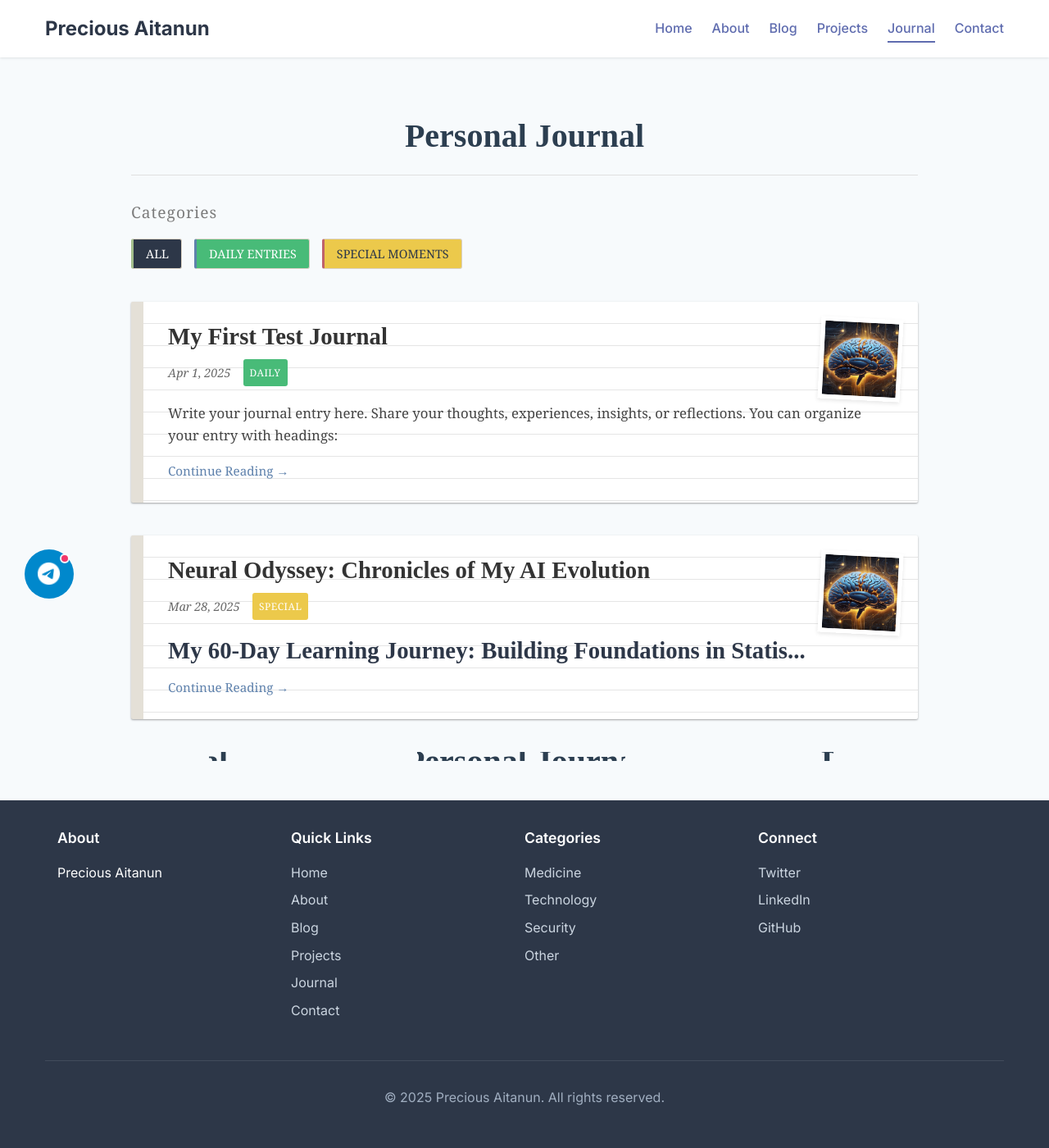
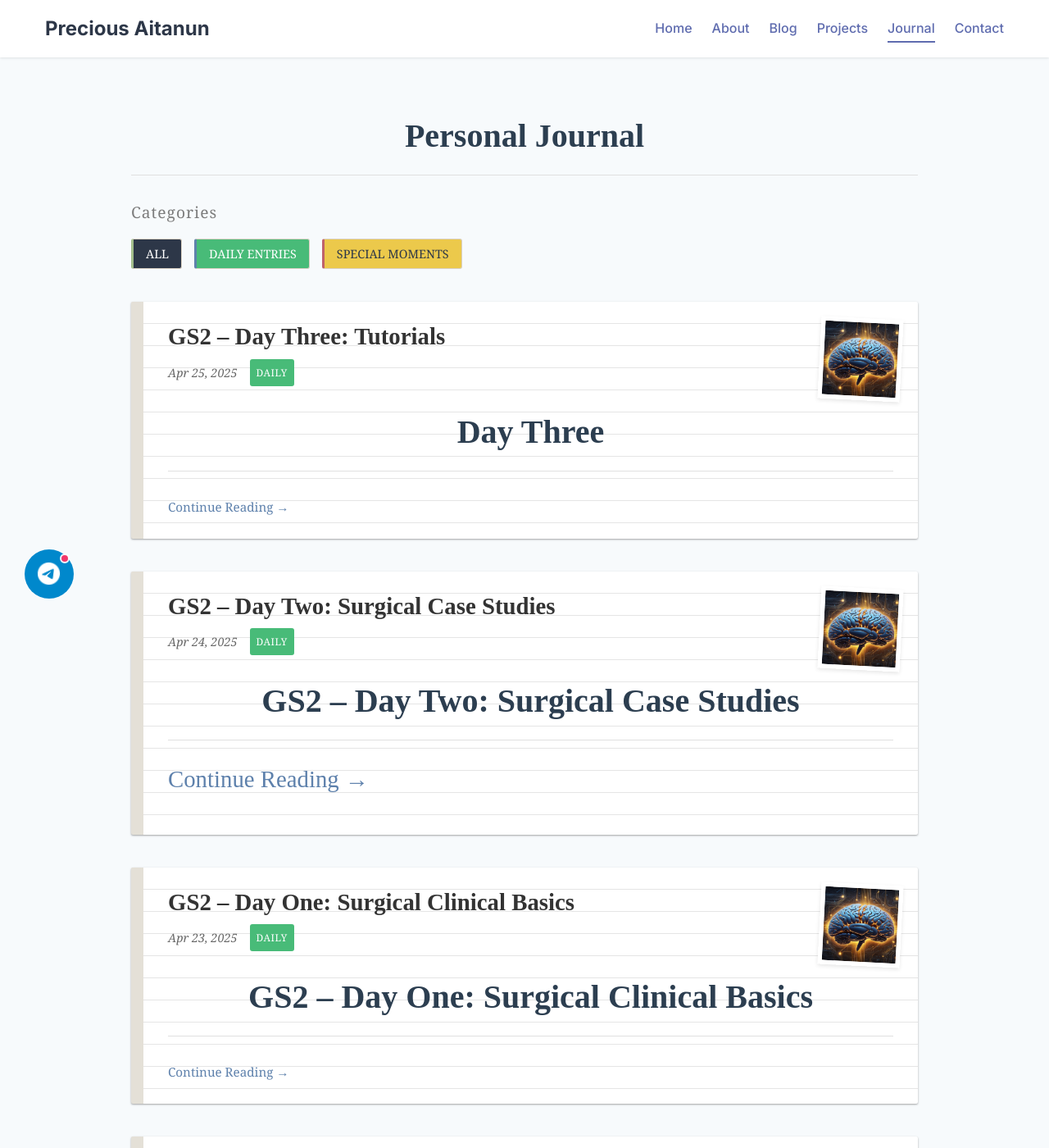
Before and after one commit to Nadira3/Nadira3.github.io, a Jekyll site: the page built from journal.html, in a window 1280 px wide and 1400 px high. Shown: the whole window at 82% size. Built offline with Jekyll 4.4.1, drawn with Linux system fonts in a browser that asks for light colours; some web fonts are replaced.

Commit message:
sugery class notes

```diff
--- a/_journal/2025-04-23-general-surgery-two.markdown
+++ b/_journal/2025-04-23-general-surgery-two.markdown
@@ -1,3 +1,11 @@
+---
+layout: journal
+title: "GS2 – Day One: Surgical Clinical Basics"
+date: 2025-04-23
+category: Daily # Options: Daily, Special
+header_image: /assets/images/aijourney.jpg
+mood: Serious # Optional: Add your mood
+---
 # GS2 – Day One: Surgical Clinical Basics
 
 ---
--- a/_journal/2025-04-24-general-surgery-two.markdown
+++ b/_journal/2025-04-24-general-surgery-two.markdown
@@ -1,5 +1,12 @@
+---
+layout: journal
+title: "GS2 – Day Two: Surgical Case Studies"
+date: 2025-04-24
+category: Daily # Options: Daily, Special
+header_image: /assets/images/aijourney.jpg
+mood: Serious # Optional: Add your mood
+---
 # GS2 – Day Two: Surgical Case Studies
-
 ## Case Study: Euthyroid Patient with Anterior Neck Swelling
 
 ---
--- a/_journal/2025-04-25-general-surgery-two.markdown
+++ b/_journal/2025-04-25-general-surgery-two.markdown
@@ -1,3 +1,11 @@
+---
+layout: journal
+title: "GS2 – Day Three: Tutorials"
+date: 2025-04-25
+category: Daily # Options: Daily, Special
+header_image: /assets/images/aijourney.jpg
+mood: Serious # Optional: Add your mood
+---
 # Day Three
 
 ## 1. Complications of Blood Transfusion
```
